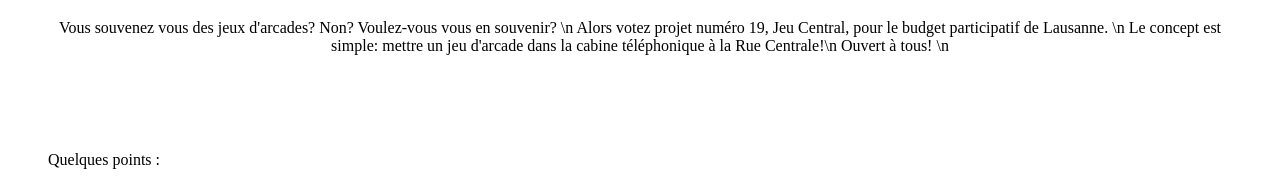
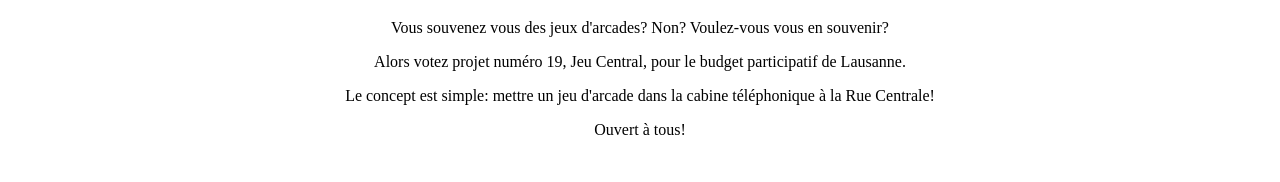
Before and after one commit to LLouedKhen/BPLausanne2020_JeuCentral, a plain HTML site: page index.html in a window 1280 px wide. Shown: the part 713-895 px from the top of the page. Drawn offline with Linux system fonts and the light colour scheme.

Commit message:
Update index.html

```diff
--- a/index.html
+++ b/index.html
@@ -4,7 +4,7 @@
 
 
 <body>
-<img src="JeuCentral.jpg"  width="600" height="600" alt="Jeu Central" class="center">>
+<img src="JeuCentral.jpg"  width="600" height="600" alt="Jeu Central" class="center">
 
 
 <head>
@@ -17,10 +17,10 @@ p{text-align: center;}
 <div style="padding:40px;">
 <center>
 <h1> Jeu Central! Projet n. 19 </h1>
-<p>     Vous souvenez vous des jeux d'arcades? Non? Voulez-vous vous en souvenir? \n
-	Alors votez projet numéro 19, Jeu Central, pour le budget participatif de Lausanne. \n
-	Le concept est simple: mettre un jeu d'arcade dans la cabine téléphonique à la Rue Centrale!\n
-	Ouvert à tous! \n
+<p>     Vous souvenez vous des jeux d'arcades? Non? Voulez-vous vous en souvenir? </p>
+<p> 	Alors votez projet numéro 19, Jeu Central, pour le budget participatif de Lausanne. </p>
+<p> 	Le concept est simple: mettre un jeu d'arcade dans la cabine téléphonique à la Rue Centrale!</p>
+<p> 	Ouvert à tous! </p>
 </p>
 </div>
 
```
